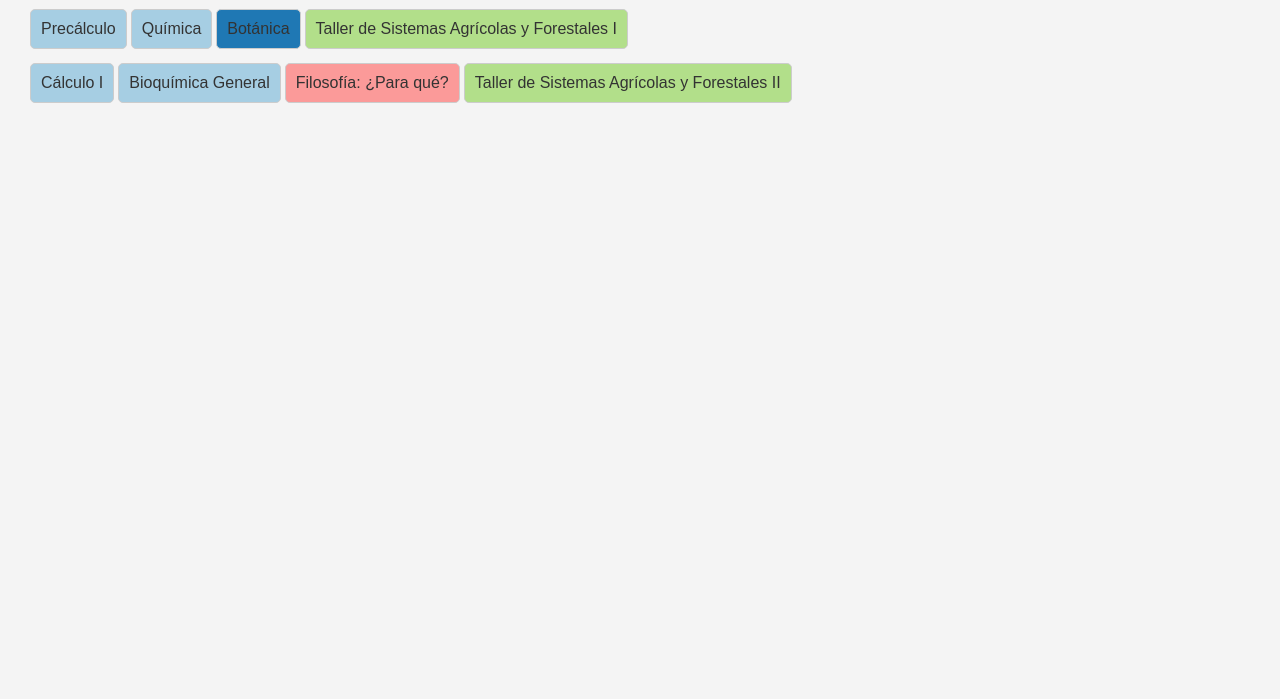
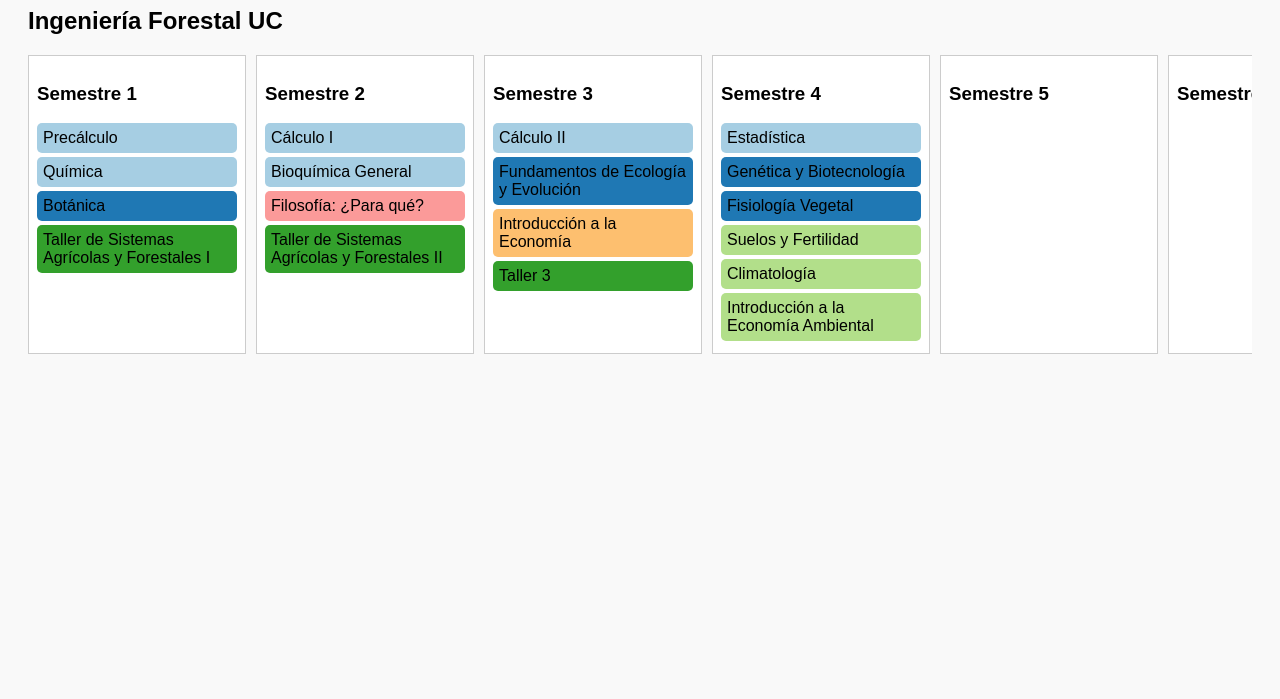
Before and after one commit to lisssetteee/malla-forestal-uc, a plain HTML site: page index.html in a window 1280 px wide. Shown: the part 101-800 px from the top of the page. Drawn offline with Linux system fonts and the light colour scheme.

Commit message:
Add files via upload

```diff
--- /dev/null
+++ b/colors_FORESTAL_UC.json
@@ -0,0 +1,8 @@
+{
+  "Ciencias B\u00e1sicas": "#a6cee3",
+  "Forestales": "#1f78b4",
+  "Major": "#b2df8a",
+  "Taller": "#33a02c",
+  "Formaci\u00f3n General": "#fb9a99",
+  "Ciencias Sociales": "#fdbf6f"
+}
--- /dev/null
+++ b/data_FORESTAL_UC.json
@@ -0,0 +1,173 @@
+{
+  "meta": {
+    "name": "Ingenier\u00eda Forestal UC",
+    "code": "FORESTAL_UC",
+    "credits": "SCT",
+    "type": "regular"
+  },
+  "courses": [
+    {
+      "code": "PRECALC",
+      "name": "Prec\u00e1lculo",
+      "credits": 8,
+      "req": [],
+      "term": 1,
+      "category": "Ciencias B\u00e1sicas"
+    },
+    {
+      "code": "QUIMICA",
+      "name": "Qu\u00edmica",
+      "credits": 8,
+      "req": [],
+      "term": 1,
+      "category": "Ciencias B\u00e1sicas"
+    },
+    {
+      "code": "BOTANICA",
+      "name": "Bot\u00e1nica",
+      "credits": 6,
+      "req": [],
+      "term": 1,
+      "category": "Forestales"
+    },
+    {
+      "code": "TALLER1",
+      "name": "Taller de Sistemas Agr\u00edcolas y Forestales I",
+      "credits": 4,
+      "req": [],
+      "term": 1,
+      "category": "Taller"
+    },
+    {
+      "code": "CALC1",
+      "name": "C\u00e1lculo I",
+      "credits": 8,
+      "req": [
+        "PRECALC"
+      ],
+      "term": 2,
+      "category": "Ciencias B\u00e1sicas"
+    },
+    {
+      "code": "BIOQ",
+      "name": "Bioqu\u00edmica General",
+      "credits": 8,
+      "req": [],
+      "term": 2,
+      "category": "Ciencias B\u00e1sicas"
+    },
+    {
+      "code": "FILOS",
+      "name": "Filosof\u00eda: \u00bfPara qu\u00e9?",
+      "credits": 4,
+      "req": [],
+      "term": 2,
+      "category": "Formaci\u00f3n General"
+    },
+    {
+      "code": "TALLER2",
+      "name": "Taller de Sistemas Agr\u00edcolas y Forestales II",
+      "credits": 4,
+      "req": [],
+      "term": 2,
+      "category": "Taller"
+    },
+    {
+      "code": "CALC2",
+      "name": "C\u00e1lculo II",
+      "credits": 8,
+      "req": [
+        "CALC1"
+      ],
+      "term": 3,
+      "category": "Ciencias B\u00e1sicas"
+    },
+    {
+      "code": "ECOLOGIA",
+      "name": "Fundamentos de Ecolog\u00eda y Evoluci\u00f3n",
+      "credits": 6,
+      "req": [],
+      "term": 3,
+      "category": "Forestales"
+    },
+    {
+      "code": "INTROECO",
+      "name": "Introducci\u00f3n a la Econom\u00eda",
+      "credits": 6,
+      "req": [],
+      "term": 3,
+      "category": "Ciencias Sociales"
+    },
+    {
+      "code": "TALLER3",
+      "name": "Taller 3",
+      "credits": 4,
+      "req": [
+        "TALLER2"
+      ],
+      "term": 3,
+      "category": "Taller"
+    },
+    {
+      "code": "ESTADISTICA",
+      "name": "Estad\u00edstica",
+      "credits": 6,
+      "req": [
+        "CALC1"
+      ],
+      "term": 4,
+      "category": "Ciencias B\u00e1sicas"
+    },
+    {
+      "code": "GENETICA",
+      "name": "Gen\u00e9tica y Biotecnolog\u00eda",
+      "credits": 6,
+      "req": [
+        "ECOLOGIA"
+      ],
+      "term": 4,
+      "category": "Forestales"
+    },
+    {
+      "code": "FISIOVEG",
+      "name": "Fisiolog\u00eda Vegetal",
+      "credits": 6,
+      "req": [
+        "BOTANICA"
+      ],
+      "term": 4,
+      "category": "Forestales"
+    },
+    {
+      "code": "SUELOS",
+      "name": "Suelos y Fertilidad",
+      "credits": 6,
+      "req": [
+        "TALLER1"
+      ],
+      "term": 4,
+      "category": "Major"
+    },
+    {
+      "code": "CLIMA",
+      "name": "Climatolog\u00eda",
+      "credits": 6,
+      "req": [
+        "TALLER1",
+        "CALC1"
+      ],
+      "term": 4,
+      "category": "Major"
+    },
+    {
+      "code": "INTROAMBI",
+      "name": "Introducci\u00f3n a la Econom\u00eda Ambiental",
+      "credits": 6,
+      "req": [
+        "INTROECO"
+      ],
+      "term": 4,
+      "category": "Major"
+    }
+  ]
+}
--- a/index.html
+++ b/index.html
@@ -2,14 +2,20 @@
 <!DOCTYPE html>
 <html lang="es">
 <head>
-    <meta charset="UTF-8">
-    <title>Malla Ingeniería Forestal UC</title>
-    <link rel="stylesheet" href="style.css">
+  <meta charset="UTF-8" />
+  <meta name="viewport" content="width=device-width, initial-scale=1.0"/>
+  <title>Malla Forestal UC</title>
+  <link rel="stylesheet" href="style.css">
 </head>
 <body>
-    <h1>Malla Interactiva - Ingeniería Forestal UC (2023)</h1>
-    <div id="malla"></div>
-    <script src="data.js"></script>
-    <script src="script.js"></script>
+  <h1>Malla Ingeniería Forestal UC (2023)</h1>
+  <div id="app">Cargando malla...</div>
+  <script>
+    const urlParams = new URLSearchParams(window.location.search);
+    const malla = urlParams.get('m') || 'FORESTAL_UC';
+    const dataFile = `data_${malla}.json`;
+    const colorsFile = `colors_${malla}.json`;
+  </script>
+  <script src="script.js"></script>
 </body>
 </html>
--- a/script.js
+++ b/script.js
@@ -1,18 +1,41 @@
 
-function crearMalla(malla) {
-    const contenedor = document.getElementById("malla");
-    malla.forEach((semestre, i) => {
-        const fila = document.createElement("div");
-        fila.className = "malla-row";
-        semestre.ramos.forEach(r => {
-            const div = document.createElement("div");
-            div.className = "ramo";
-            div.textContent = r.nombre;
-            div.style.backgroundColor = colors[r.tipo] || "#fff";
-            div.onclick = () => div.classList.toggle("aprobado");
-            fila.appendChild(div);
-        });
-        contenedor.appendChild(fila);
-    });
+fetch(dataFile)
+  .then(res => res.json())
+  .then(data => {
+    fetch(colorsFile)
+      .then(res => res.json())
+      .then(colors => renderMalla(data, colors));
+  });
+
+function renderMalla(data, colors) {
+  const app = document.getElementById("app");
+  app.innerHTML = "";
+
+  const title = document.createElement("h2");
+  title.textContent = data.meta.name;
+  app.appendChild(title);
+
+  const grid = document.createElement("div");
+  grid.className = "grid";
+
+  for (let term = 1; term <= 10; term++) {
+    const column = document.createElement("div");
+    column.className = "col";
+    const header = document.createElement("h3");
+    header.textContent = `Semestre ${term}`;
+    column.appendChild(header);
+
+    const courses = data.courses.filter(c => c.term === term);
+    for (const c of courses) {
+      const box = document.createElement("div");
+      box.className = "ramo";
+      box.textContent = `${c.name}`;
+      box.style.backgroundColor = colors[c.category] || "#ddd";
+      column.appendChild(box);
+    }
+
+    grid.appendChild(column);
+  }
+
+  app.appendChild(grid);
 }
-crearMalla(malla);
--- a/style.css
+++ b/style.css
@@ -1,24 +1,28 @@
 
 body {
-    font-family: Arial, sans-serif;
-    background-color: #f4f4f4;
-    color: #333;
-    padding: 20px;
+  font-family: sans-serif;
+  padding: 20px;
+  background: #f9f9f9;
 }
 h1 {
-    text-align: center;
+  text-align: center;
 }
-.malla-row {
-    display: flex;
-    margin-bottom: 10px;
+.grid {
+  display: flex;
+  flex-direction: row;
+  overflow-x: auto;
+  gap: 10px;
+  margin-top: 20px;
+}
+.col {
+  background: #fff;
+  border: 1px solid #ccc;
+  padding: 8px;
+  min-width: 200px;
 }
 .ramo {
-    border: 1px solid #ccc;
-    padding: 10px;
-    margin: 2px;
-    border-radius: 5px;
-    cursor: pointer;
+  background: #eee;
+  border-radius: 5px;
+  padding: 6px;
+  margin: 4px 0;
 }
-.ramo.aprobado {
-    background-color: #b2fab4;
-}
```
